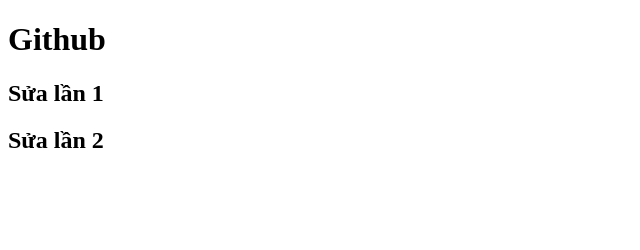
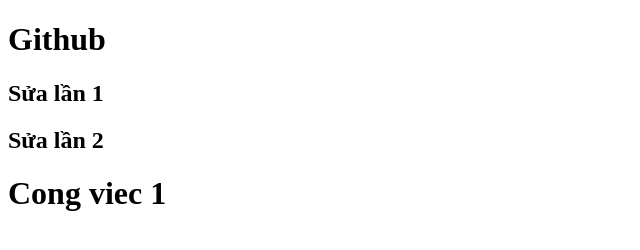
Before and after one commit to minhhtrungg/duan2, a plain HTML site: page index.html in a window 1280 px wide. Shown: the whole page, without its empty margins (0-640 px from the left). Drawn offline with Linux system fonts and the light colour scheme.

Commit message:
cong viec 1

```diff
--- a/index.html
+++ b/index.html
@@ -13,6 +13,7 @@
     </h1>
     <h2>Sửa lần 1</h2>
     <h2>Sửa lần 2</h2>
+    <h1>Cong viec 1</h1>
 </body>
 
 </html>
```
